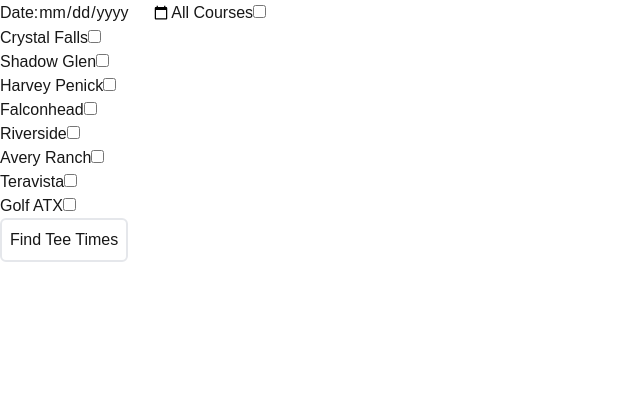
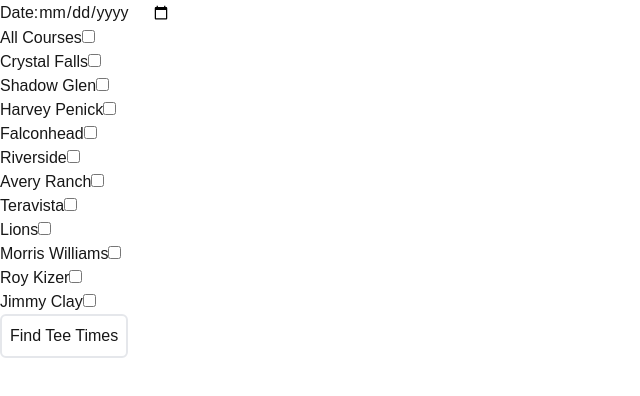
Before and after one commit to samkbe/golf-crawl, a Next.js app: page / in a window 1280 px wide. Shown: the top 396 px of the page, without its empty margins (0-640 px from the left). Built offline with nearby package versions, Linux system fonts and the light colour scheme; what node-cache would draw is missing.

Commit message:
Added react-table

```diff
--- a/app/actions.ts
+++ b/app/actions.ts
@@ -21,10 +21,11 @@
     let selectedCourses;
 
     if (allSelected) {
-        selectedCourses = courses.map(({ fetchFunction, key }) => {
+        selectedCourses = courses.map(({ fetchFunction, key, golfAtxCourse }) => {
             return {
                 fetchFunction,
-                key
+                key,
+                golfAtxCourse
             }
         });
     } else {
@@ -33,7 +34,8 @@
                 const fn = courses.find((course) => course.key === val);
                 if (fn) return {
                     fetchFunction: fn.fetchFunction,
-                    key: fn.key
+                    key: fn.key,
+                    golfAtxCourse: fn.golfAtxCourse,
                 };
             })
             .filter(Boolean);
@@ -42,20 +44,19 @@
     try {
         const teeTimes = (await Promise.all(selectedCourses.map( async (item) => {
             //Caching Logic here
-            if (item?.fetchFunction) {
+            if (item) {
+
+                if (item.golfAtxCourse) return item.fetchFunction(date, item.key);
 
                 const cacheKey = date.toISOString().split("T")[0] + item.key;
                 const cached = cache.get(cacheKey) as TeeTime[] | undefined;
 
-                if (cached) {
-                    console.log("Returned cached function for: ", item.key);
-                    return cached;
-                } else {
-                    console.log("Fetching fresh result for: ", item.key);
-                    const result = item.fetchFunction(date);
-                    cache.set(cacheKey, result);
-                    return result;
-                }
+                if (cached) return cached;
+
+                const result = item.fetchFunction(date);
+                cache.set(cacheKey, result);
+                return result;
+
             }
         })))
             .flat()
--- a/app/courses.ts
+++ b/app/courses.ts
@@ -6,13 +6,13 @@
 import { scrapeRiverside } from "./scrape/riverside";
 import { scrapeAveryRanch } from "./scrape/avery-ranch";
 import { scrapeTeravista } from "./scrape/teravista";
-import { scrapeGolfAtx } from "./scrape/golf-atx";
+import { golfAtxResults } from "./scrape/golf-atx";
 
 type course = {
     key: string;
     title: string;
-    fetchFunction: (date: Date, golfAtxcourses?: string[]) => Promise<TeeTime[] | undefined>;
-    golfAtxCourse?: string[];
+    fetchFunction: (date: Date, golfAtxcourse?: string) => Promise<TeeTime[] | undefined>;
+    golfAtxCourse?: boolean;
 }
 
 export const courses : course[] = [
@@ -23,5 +23,8 @@
     { title: "Riverside", key: "riverside", fetchFunction: scrapeRiverside },
     { title: "Avery Ranch", key: "averyRanch", fetchFunction: scrapeAveryRanch },
     { title: "Teravista", key: "teravista", fetchFunction: scrapeTeravista },
-    { title: "Golf ATX", key: "golfAtx", golfAtxCourse: [], fetchFunction: scrapeGolfAtx }
+    { title: "Lions", key: "lions", golfAtxCourse: true, fetchFunction: golfAtxResults },
+    { title: "Jimmy Clay", key: "jimmyClay", golfAtxCourse: true, fetchFunction: golfAtxResults },
+    { title: "Roy Kizer", key: "royKizer", golfAtxCourse: true, fetchFunction: golfAtxResults },
+    { title: "Morris Williams", key: "morrisWilliams", golfAtxCourse: true, fetchFunction: golfAtxResults },
 ];
--- a/app/page.tsx
+++ b/app/page.tsx
@@ -40,8 +40,20 @@
       key: "teravista",
     },
     {
-      title: "Golf ATX",
-      key: "golfAtx"
+      title: "Lions",
+      key: "lions"
+    },
+    {
+      title: "Morris Williams",
+      key: "morrisWilliams"
+    },
+    {
+      title: "Roy Kizer",
+      key: "royKizer"
+    },
+    {
+      title: "Jimmy Clay",
+      key: "jimmyClay"
     }
   ];
 
@@ -49,11 +61,15 @@
 
   return (
     <div>
-      <form action={formAction}>
-        <label htmlFor="date">Date:</label>
-        <input id="date" name="date" type="date" required />
-        <label htmlFor="all">All Courses</label>
-        <input id="all" type="checkbox" name="all" onChange={(e) => setAllSelected(e.target.checked)}/>
+      <form action={formAction} className="mx-auto">
+        <div>
+          <label htmlFor="date">Date:</label>
+          <input id="date" name="date" type="date" required />
+        </div>
+        <div>
+          <label htmlFor="all">All Courses</label>
+          <input id="all" type="checkbox" name="all" onChange={(e) => setAllSelected(e.target.checked)}/>
+        </div>
         <fieldset disabled={allSelected} className={ allSelected ? "opacity-25" : "" }>
           {
             courses.map(({ title, key }) => {
--- a/app/scrape/golf-atx.ts
+++ b/app/scrape/golf-atx.ts
@@ -1,12 +1,22 @@
 import puppeteer from "puppeteer-extra";
 import StealthPlugin from "puppeteer-extra-plugin-stealth";
 import type { TeeTime } from "../types";
+import { cache } from "../cache";
 
-export async function scrapeGolfAtx(targetDate: Date, golfAtxcourses?: string[]) {
+
+const courseKeyMap : { [key: string]: string } = {
+  "Jimmy Clay Golf Course": "jimmyClay",
+  "Morris Williams Golf Course": "morrisWilliams",
+  "Roy Kizer Golf Course": "royKizer",
+  "Lions Municipal Golf Course": "lions",
+}
+
+
+export async function scrapeGolfAtx(targetDate: Date) {
     try {
         // Launch Puppeteer
         puppeteer.use(StealthPlugin());
-        const browser = await puppeteer.launch({ headless: false });
+        const browser = await puppeteer.launch({ headless: true });
         const page = await browser.newPage();
 
         // Step 1: Go to the main page to retrieve the CSRF token
@@ -66,6 +76,7 @@
               "h2 span",
               (el) => el.textContent?.trim() || ""
             );
+            const courseKey = courseKeyMap[courseName];
 
             // Get each tee time row
             const teeTimeRows = await courseElement.$$("tbody tr");
@@ -94,12 +105,11 @@
                 (el) => el.textContent?.trim() || ""
               );
 
-              teeTimes.push({ date, openSlots, courseName });
+              teeTimes.push({ date, openSlots, courseName, golfAtxKey: courseKey });
             }
           }
 
           if (hasNextPage) {
-            console.log(`hasNextPage if Statement - pagenumber: ${pageNumber}`);
             pageNumber += 1;
             await new Promise(r => setTimeout(r, 2000)); // 1 second delay
             await page.goto(bookingUrl + `&page=${pageNumber}`);
@@ -111,8 +121,8 @@
         // Close the browser
         await browser.close();
 
-        console.log(`HAS DUPLICATES: ${hasDuplicates(teeTimes)}`);
-        console.log("Length: ", teeTimes.length);
+        // console.log(`HAS DUPLICATES: ${hasDuplicates(teeTimes)}`);
+        // console.log("Length: ", teeTimes.length);
         return teeTimes;
       } catch (e) {
         console.log(e);
@@ -120,12 +130,28 @@
       }
 }
 
-const hasDuplicates = (arr: { date: Date; openSlots: string; courseName: string }[]) => {
-  const seen = new Set();
-  for (const item of arr) {
-    const key = `${item.date}|${item.courseName}`;
-    if (seen.has(key)) return true;
-    seen.add(key);
-  }
-  return false;
-};
+// const hasDuplicates = (arr: { date: Date; openSlots: string; courseName: string }[]) => {
+//   const seen = new Set();
+//   for (const item of arr) {
+//     const key = `${item.date}|${item.courseName}`;
+//     if (seen.has(key)) return true;
+//     seen.add(key);
+//   }
+//   return false;
+// };
+
+export async function golfAtxResults(targetDate: Date, key?: string) {
+
+  const cacheKey = targetDate.toISOString().split("T")[0] + "golfAtx";
+  const cached = cache.get(cacheKey) as TeeTime[] | undefined;
+
+  if (cached) { return cached.filter((item) => item.golfAtxKey === key) };
+
+  const result = await scrapeGolfAtx(targetDate);
+
+  cache.set(cacheKey, result);
+
+  if (result) return result.filter((item) => item.golfAtxKey === key);
+
+  return undefined;
+}
--- a/app/types/index.ts
+++ b/app/types/index.ts
@@ -9,4 +9,5 @@
     courseName: string;
     openSlots: string;
     price?: number;
+    golfAtxKey?: string;
 }
--- a/package.json
+++ b/package.json
@@ -9,6 +9,7 @@
     "lint": "next lint"
   },
   "dependencies": {
+    "@tanstack/react-table": "^8.21.2",
     "next": "15.1.7",
     "node-cache": "^5.1.2",
     "puppeteer": "^23.7.0",
```
Also changed, not shown: 1 other file (tests, documents, lock files or other folders).
